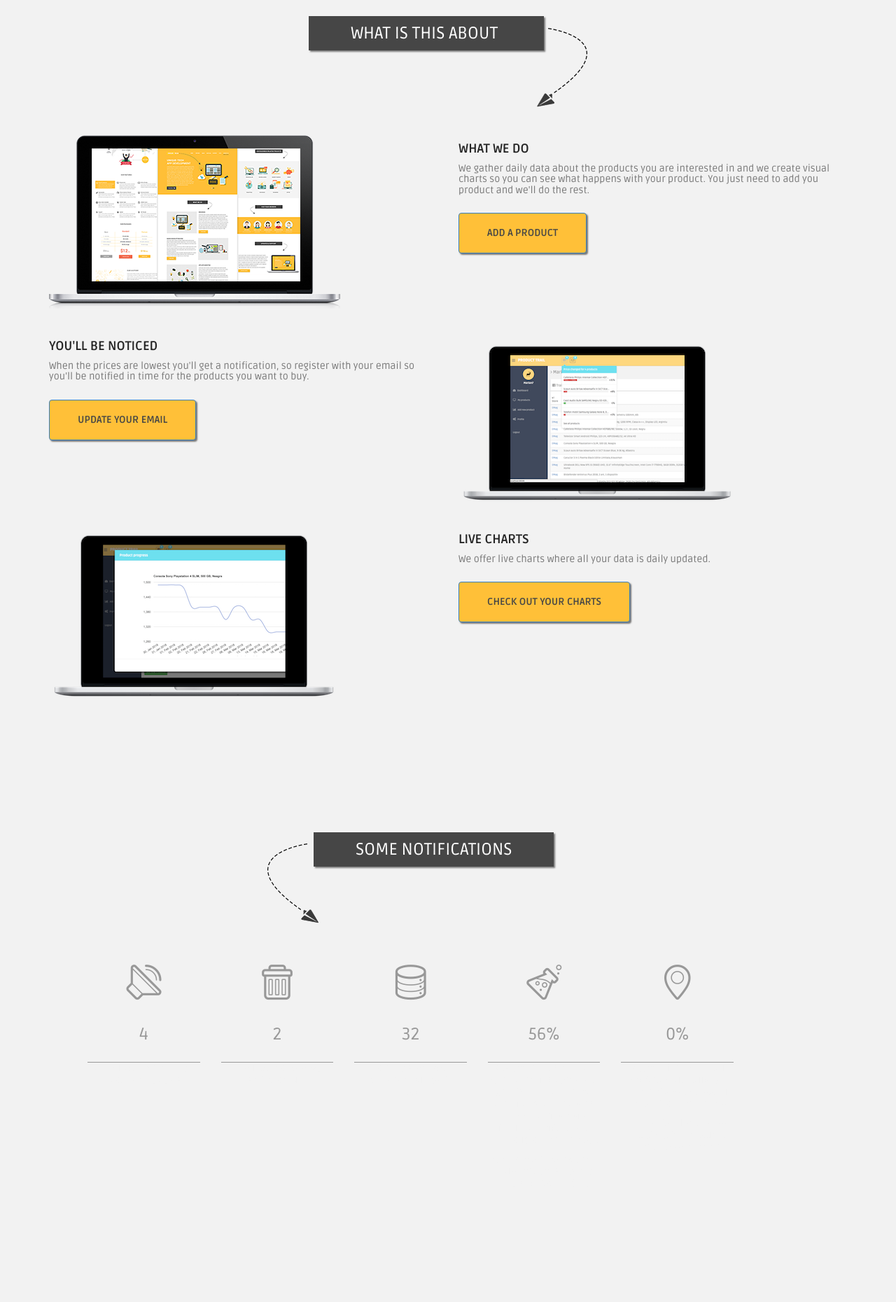
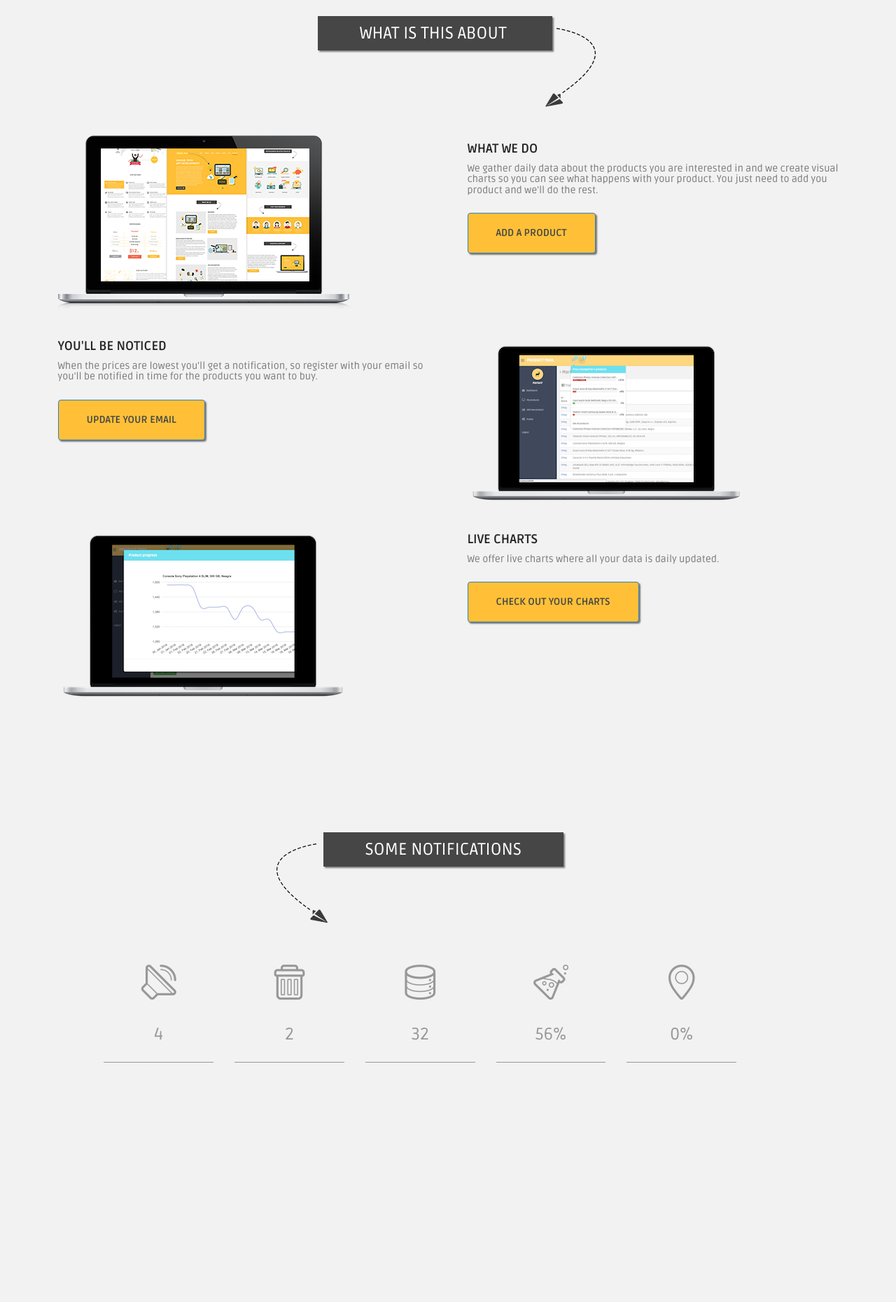
Before and after one commit to luciluci/PriceTrail, a Django app: page / in a window 1280 px wide. Shown: the part 60-1920 px from the top of the page at 70% size. Run offline with Django 3.2, Linux system fonts and the light colour scheme; data comes from the database, SQL or seed files in the repository; some libraries are stand-ins or nearby versions.

Commit message:
Added left padding for sections

```diff
--- a/PriceTrail/static/unique-assets/css/style.css
+++ b/PriceTrail/static/unique-assets/css/style.css
@@ -216,6 +216,7 @@ Section
     padding-bottom:100px;
     position: relative;
     overflow: hidden;
+    padding-left: 25px;
 }
 .footer {
     padding:50px 0 35px 0;;
```
